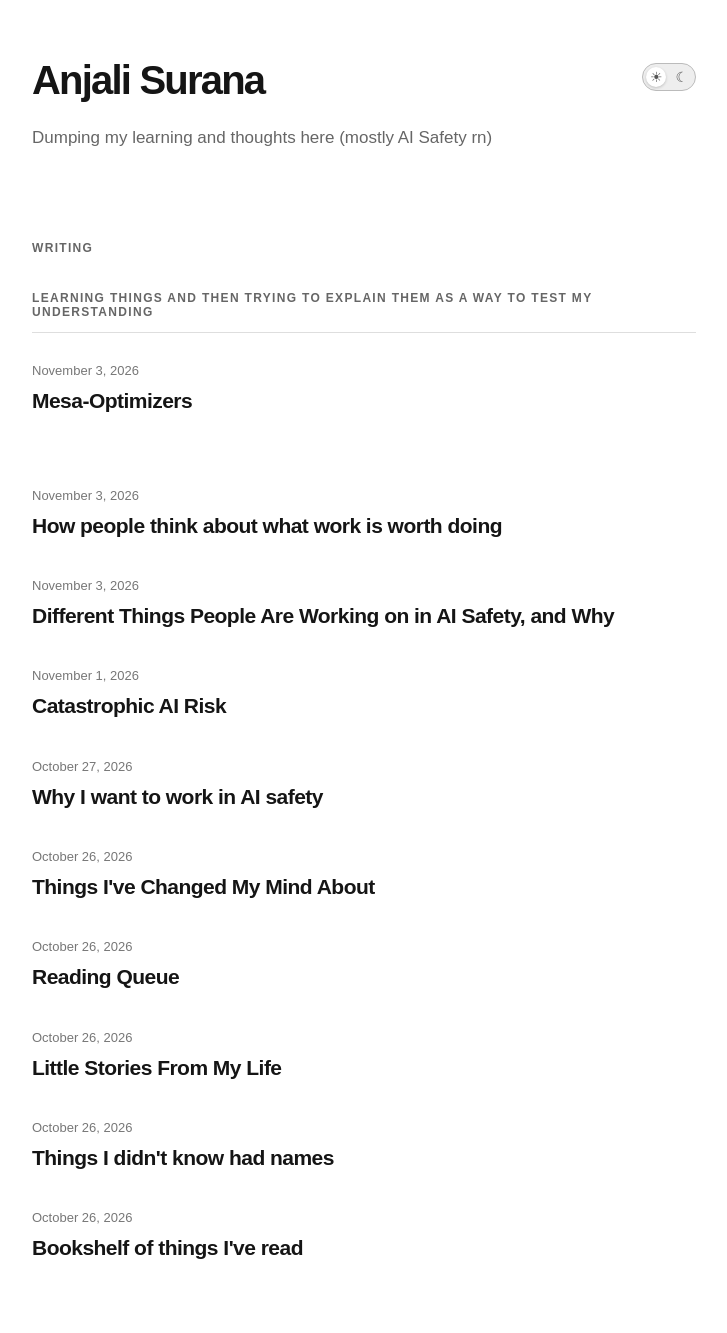
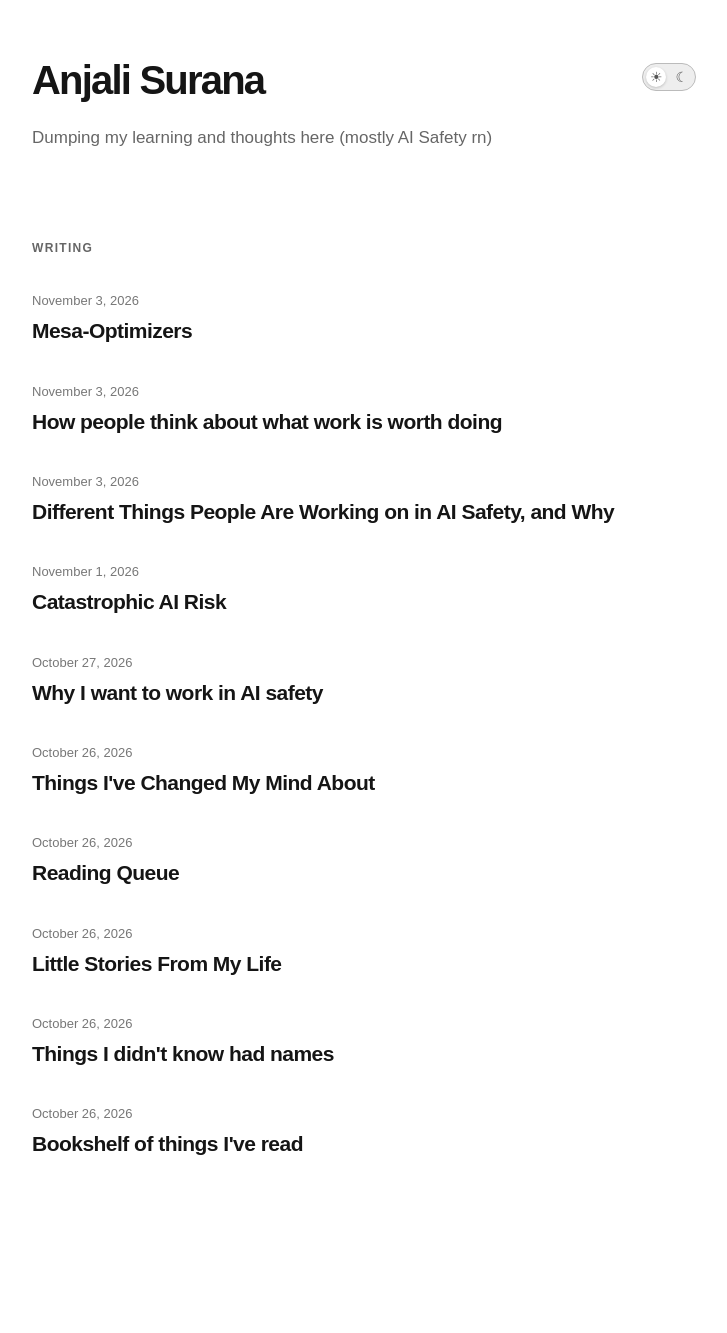
Before and after one commit to anjalisurana-commits/anjalisurana-commits.github.io, a Jekyll site: the page built from index.html, in a window 1280 px wide. Shown: the whole page, without its empty margins (276-1003 px from the left). Built offline with Jekyll 4.4.1, drawn with Linux system fonts in a browser that asks for light colours; after the commit the page ends 1229 px from its top, so only the background shows below that.

Commit message:
Update _posts/2026-11-03-mesa-optimizers.md (via Pages CMS)

```diff
--- a/_posts/2026-11-03-mesa-optimizers.md
+++ b/_posts/2026-11-03-mesa-optimizers.md
@@ -1,7 +1,5 @@
 ---
 title: "Mesa-Optimizers "
-topic: Learning things and then trying to explain them as a way to test my
-  understanding
 layout: post
 ---
 I read *[Risks from Learned Optimization in Advanced Machine Learning Systems](https://arxiv.org/abs/1906.01820)*, which introduces the idea of *mesa-optimization*. Writing forces me to reconstruct the argument in my own words, so my goal here is to work through the argument from first principles. These are my notes on the main ideas from this paper and the examples that helped me understand them:
```
